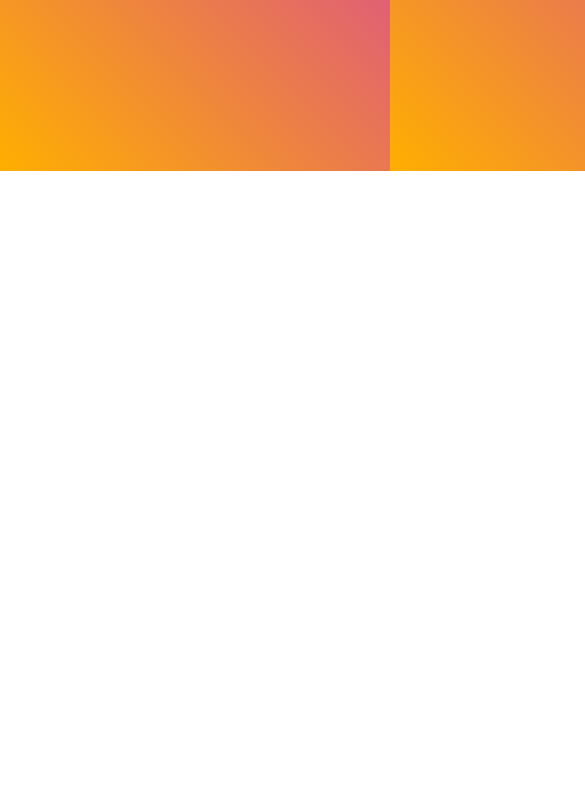
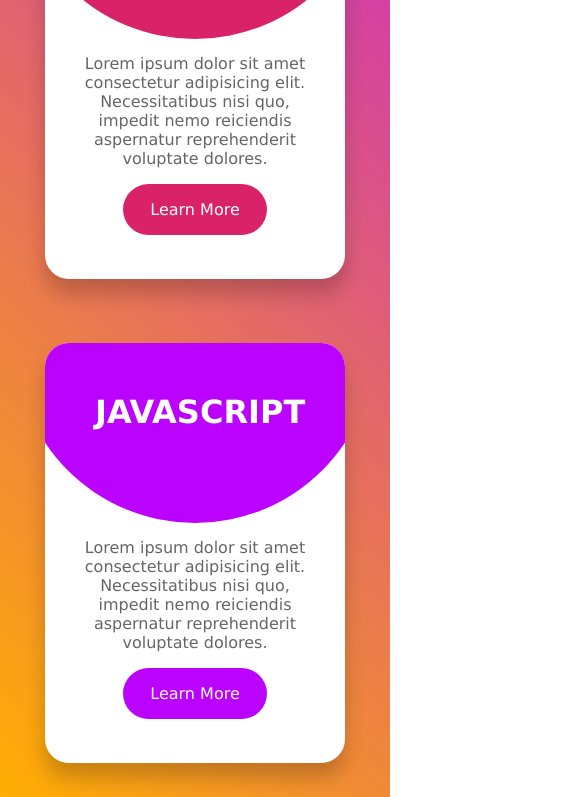
Before and after one commit to zaidansari42/BG-Blur-Card-Hover-Effect, a plain HTML site: page index.html in a window 390 px wide. Shown: the part 673-1470 px from the top of the page, 585 px wide, since content can reach past the window. Before the commit the page ends 844 px from the top, so only its background shows below. Drawn offline with Linux system fonts and the light colour scheme.

Commit message:
Adding Responsive Feature

```diff
--- a/styles.css
+++ b/styles.css
@@ -109,3 +109,19 @@ a {
   transform: scale(1.1);
   opacity: 1;
 }
+
+@media screen and (max-width: 1000px) {
+  .container {
+    flex-direction: column;
+
+    padding: 1em;
+  }
+
+  .card + .card {
+    margin-left: unset;
+  }
+
+  .card {
+    margin: 2em auto;
+  }
+}
```
